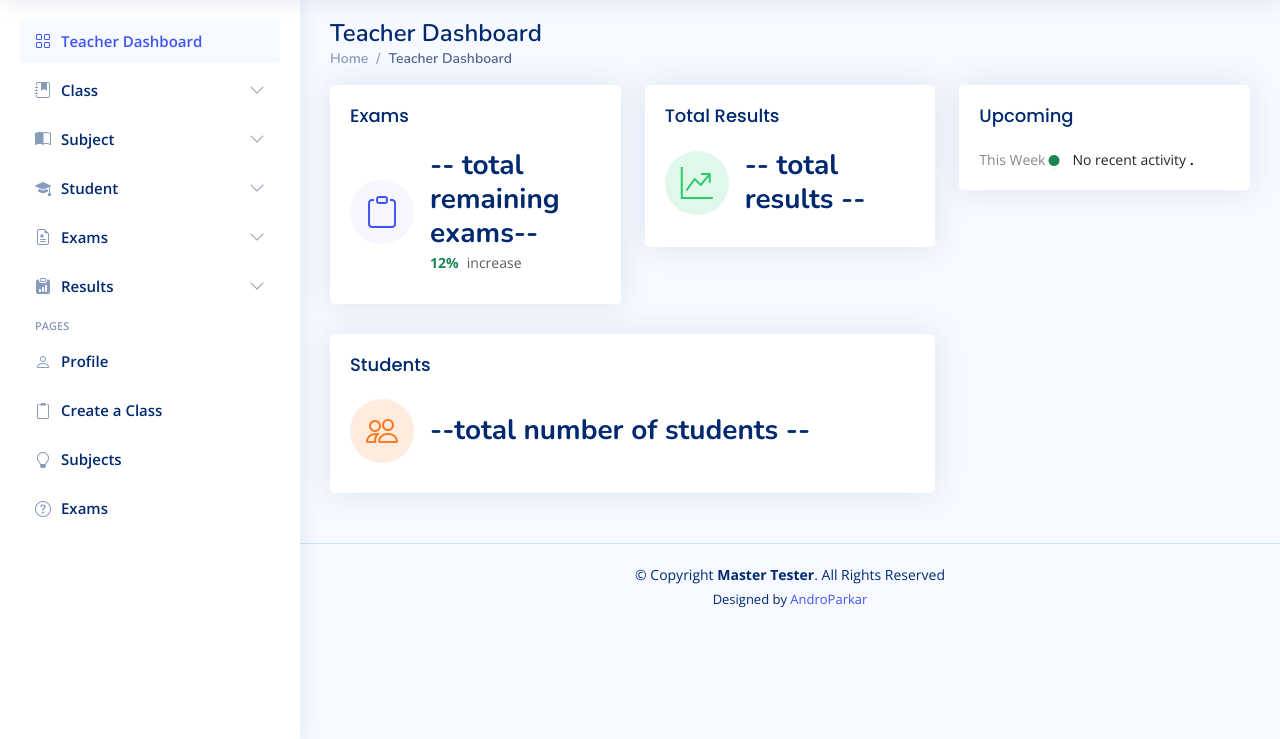
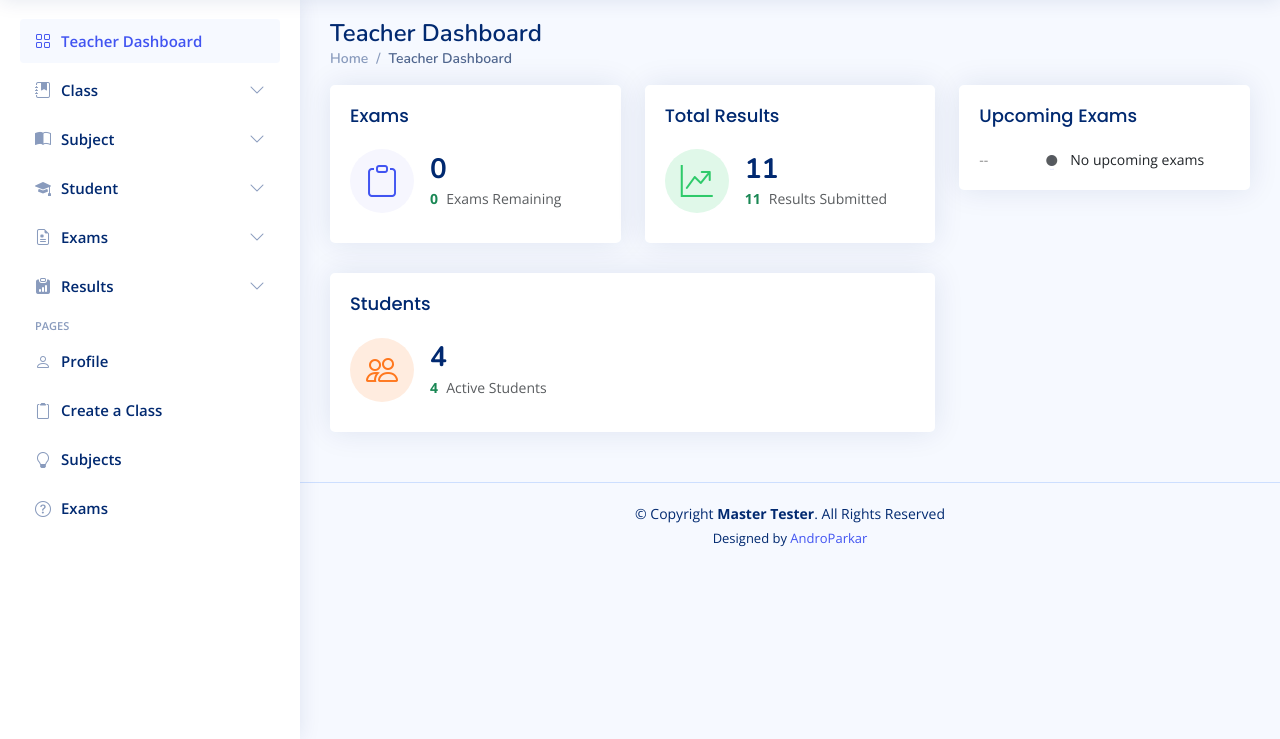
Before and after one commit to androparkar/MasterTester, a PHP site: page /teacher_dashboard/Teacher_dashboard.php in a window 1280 px wide. Shown: the part 61-800 px from the top of the page. Run offline with PHP 8.4, Linux system fonts and the light colour scheme; a user stored in the database is signed in; data comes from the database, SQL or seed files in the repository; some libraries are stand-ins or nearby versions.

Commit message:
Teacher dashboard design and fixes(final).

```diff
--- a/teacher_dashboard/Teacher_dashboard.php
+++ b/teacher_dashboard/Teacher_dashboard.php
@@ -1,6 +1,73 @@
 <?php
 require_once("./includes/header.php");
 require_once("./includes/sidebar.php");
+
+$studentData = mysqli_fetch_assoc(mysqli_query($conn, "SELECT COUNT(*) FROM `students` WHERE `teacher_id` = $userId"));
+$examSql = mysqli_query($conn, "SELECT E.* FROM exams E LEFT JOIN classes C ON E.class_id = C.id WHERE E.is_active = 1 AND is_done = 1 AND C.teacher_id = $userId AND E.schedule_date >= CURRENT_DATE;");
+$resultData = mysqli_fetch_assoc(mysqli_query($conn, "SELECT COUNT(*) FROM `results` WHERE `teacher_id` = $userId"));
+$examCount = mysqli_num_rows($examSql);
+$resultCount = $resultData["COUNT(*)"];
+$studentCount = $studentData["COUNT(*)"];
+$exams = [];
+while ($row = mysqli_fetch_assoc($examSql)) {
+  $exams[] = $row;
+}
+?>
+<?php
+$badgeColors = [
+  'info',     // light blue
+  'success',  // green
+  'warning',  // yellow
+  'danger',   // red
+  'dark'      // black
+];
+
+date_default_timezone_set('Asia/Kolkata');
+$now = time();
+
+foreach ($exams as &$exam) {
+
+  // combine date + time (if you have start_time column)
+  if (!empty($exam['starting_time'])) {
+    $examTime = strtotime($exam['schedule_date'] . ' ' . $exam['starting_time']);
+  } else {
+    $examTime = strtotime($exam['schedule_date']);
+  }
+
+  $exam['timestamp'] = $examTime;
+  $exam['remaining'] = $examTime - $now; // seconds left
+}
+unset($exam);
+
+// filtering the time data
+$exams = array_filter($exams, function ($e) {
+  return $e['remaining'] > 0;
+});
+usort($exams, function ($a, $b) {
+  return $a['remaining'] <=> $b['remaining'];
+});
+$exams = array_slice($exams, 0, 5);
+
+function formatRemaining($seconds)
+{
+
+  if ($seconds <= 60) return "Starting now";
+
+  $mins = floor($seconds / 60);
+  $hrs = floor($mins / 60);
+  $days = floor($hrs / 24);
+
+  if ($mins < 60) return $mins . " min";
+  if ($hrs < 24) return $hrs . " hrs";
+  if ($days == 1) return "1 day";
+  if ($days < 7) return $days . " days";
+
+  $weeks = floor($days / 7);
+  return $weeks . " weeks";
+}
+
+
+
 ?>
 <main id="main" class="main">
 
@@ -32,8 +99,8 @@ require_once("./includes/sidebar.php");
                     <i class="bi bi-clipboard"></i>
                   </div>
                   <div class="ps-3">
-                    <h6>-- total remaining exams--</h6>
-                    <span class="text-success small pt-1 fw-bold">12%</span> <span class="text-muted small pt-2 ps-1">increase</span>
+                    <h6><?= $examCount ?></h6>
+                    <span class="text-success small pt-1 fw-bold"><?= $examCount ?></span> <span class="text-muted small pt-2 ps-1">Exams Remaining</span>
                   </div>
                 </div>
               </div>
@@ -52,7 +119,8 @@ require_once("./includes/sidebar.php");
                     <i class="bi bi-graph-up-arrow"></i>
                   </div>
                   <div class="ps-3">
-                    <h6>-- total results --</h6>
+                    <h6><?= $resultCount ?></h6>
+                    <span class="text-success small pt-1 fw-bold"><?= $resultCount ?></span> <span class="text-muted small pt-2 ps-1">Results Submitted</span>
                   </div>
                 </div>
               </div>
@@ -72,7 +140,8 @@ require_once("./includes/sidebar.php");
                     <i class="bi bi-people"></i>
                   </div>
                   <div class="ps-3">
-                    <h6>--total number of students --</h6>
+                    <h6><?= $studentCount ?></h6>
+                    <span class="text-success small pt-1 fw-bold"><?= $studentCount ?></span> <span class="text-muted small pt-2 ps-1">Active Students</span>
                   </div>
                 </div>
               </div>
@@ -86,21 +155,41 @@ require_once("./includes/sidebar.php");
       <!-- Right side columns -->
       <div class="col-lg-4">
 
-        <!-- Uplcoming Exams -->
+        <!-- Recent Activity -->
         <div class="card">
+
           <div class="card-body">
-            <h5 class="card-title">Upcoming </h5>
+            <h5 class="card-title">Upcoming Exams</h5>
+
             <div class="activity">
-              <div class="activity-item d-flex">
-                <div class="activite-label">This Week</div>
-                <i class='bi bi-circle-fill activity-badge text-success align-self-start'></i>
-                <div class="activity-content">
-                  No recent activity <a href="#" class="fw-bold text-dark">.</a>
+
+              <?php if (empty($exams)): ?>
+                <div class="activity-item d-flex">
+                  <div class="activite-label">--</div>
+                  <i class='bi bi-circle-fill activity-badge text-muted align-self-start'></i>
+                  <div class="activity-content">No upcoming exams</div>
                 </div>
-              </div><!-- End activity item-->
+              <?php else: ?>
 
+                <?php foreach ($exams as $index => $exam):
+                  $color = $badgeColors[$index] ?? 'secondary';
+                  $timeLeft = formatRemaining($exam['remaining']);
+                ?>
+
+                  <div class="activity-item d-flex">
+                    <div class="activite-label"><?= $timeLeft ?></div>
+                    <i class='bi bi-circle-fill activity-badge text-<?= $color ?> align-self-start'></i>
+                    <div class="activity-content">
+                      <?= htmlspecialchars($exam['name']) ?>
+                      <small class="text-muted d-block">
+                        (<?= date("d M, h:i A", $exam['timestamp']) ?>)
+                      </small>
+                    </div>
+                  </div>
+
+                <?php endforeach; ?>
+              <?php endif; ?>
             </div>
-
           </div>
         </div><!-- End Recent Activity -->
       </div>
```
